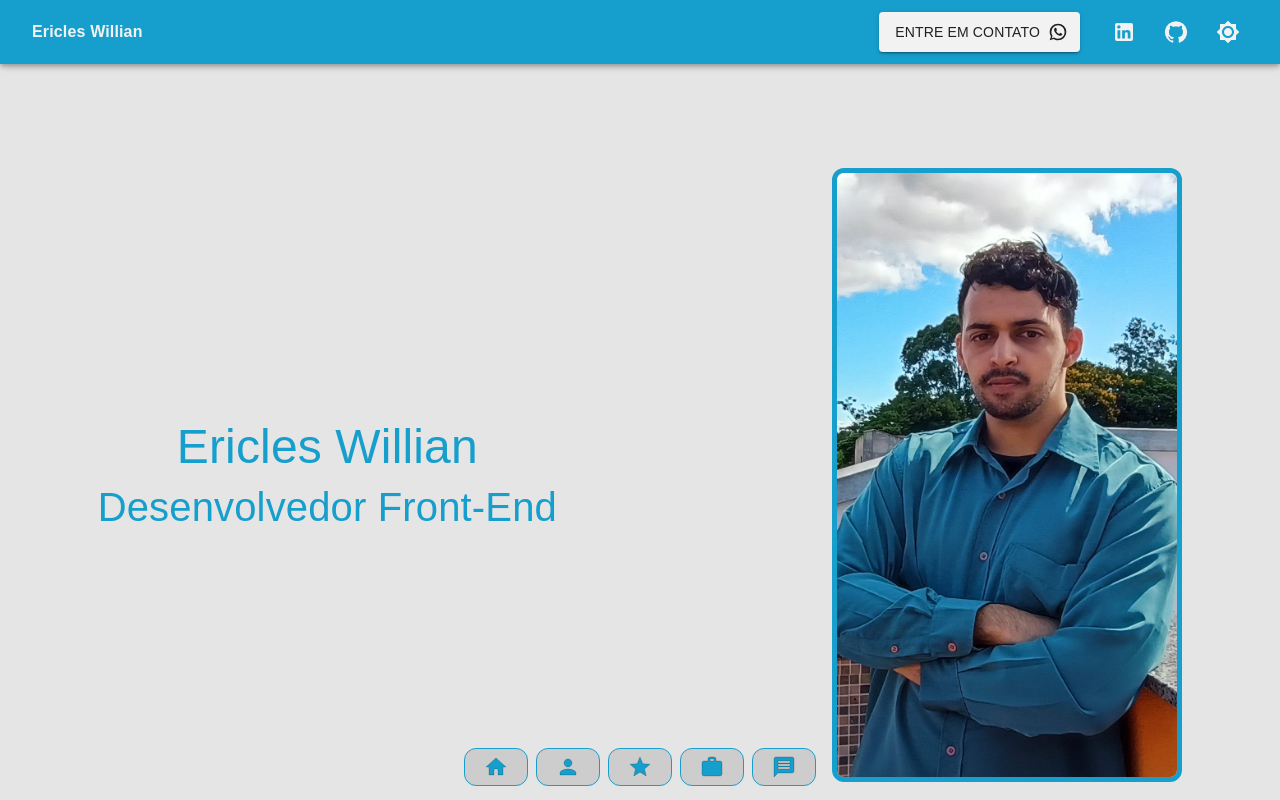
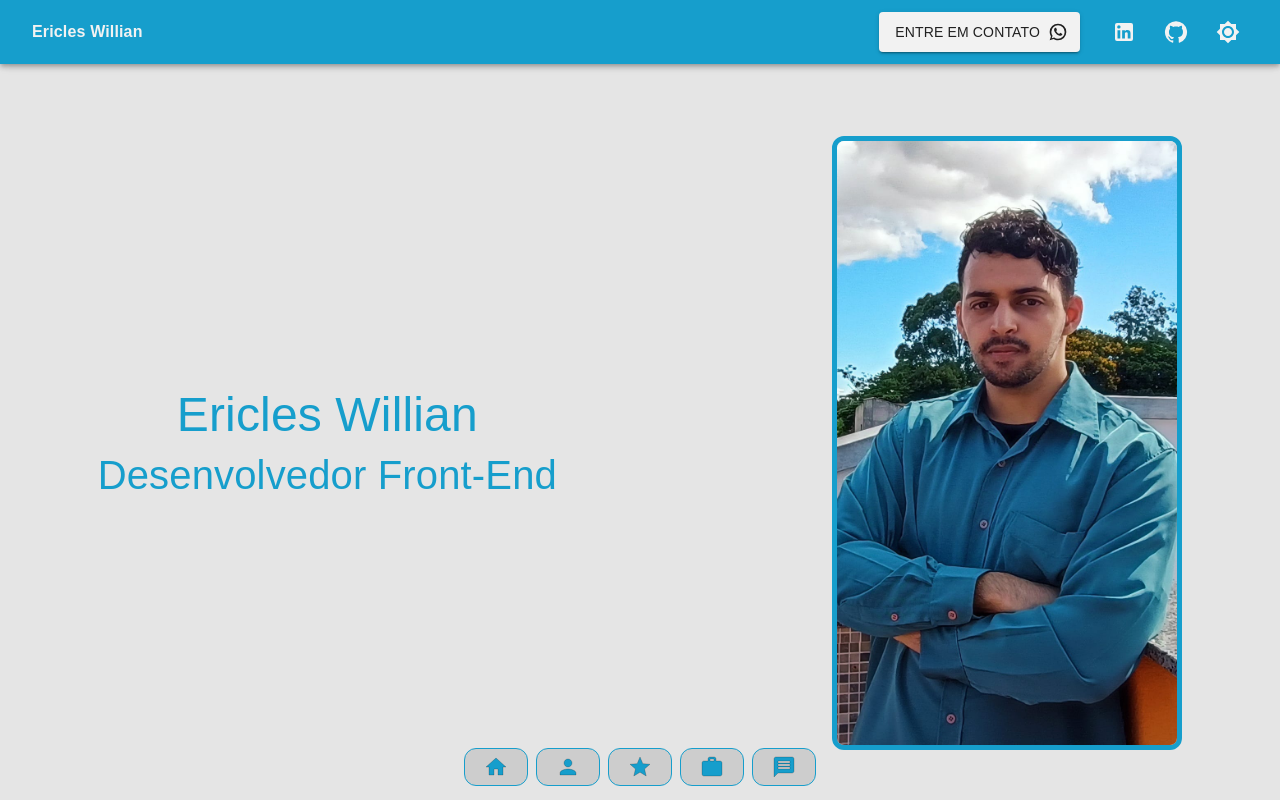
Before and after one commit to ewnsilva/portfolio, a React (Create React App) app: page / in a window 1280 px wide. Shown: the top 800 px of the page. Built offline with nearby package versions, Linux system fonts and the light colour scheme.

Commit message:
refactor: minor changes

```diff
--- a/src/components/Home/index.tsx
+++ b/src/components/Home/index.tsx
@@ -7,10 +7,11 @@ export const Home = () => {
 
   return (
     <>
-      <Typography color={"primary"} id="home" />
+      <Typography id="home" variant="h3" sx={{ color: "transparent" }}>
+        Home
+      </Typography>
       <Box
-        mt={11}
-        mb={5}
+        mb={10}
         display={"flex"}
         flexDirection={matchesMd ? "column" : "row"}
         columnGap={10}
```
